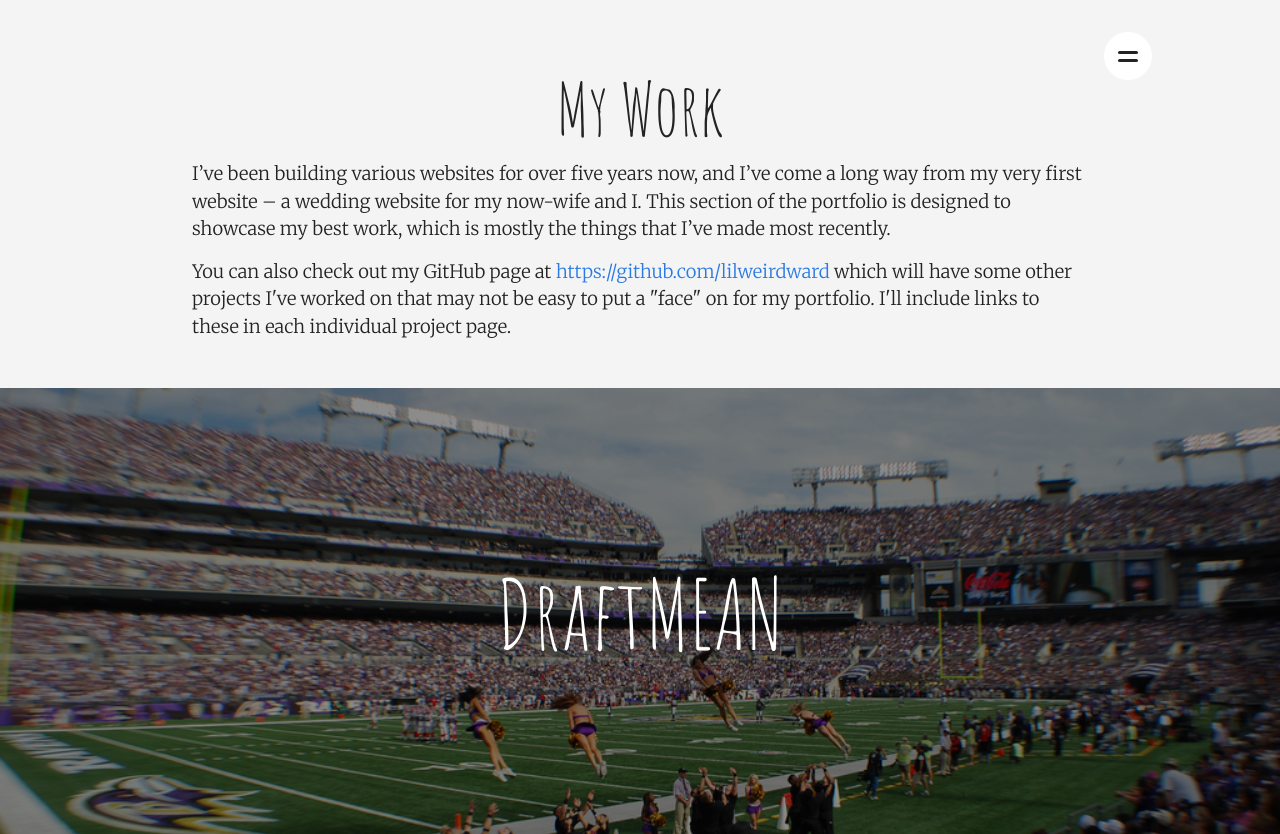
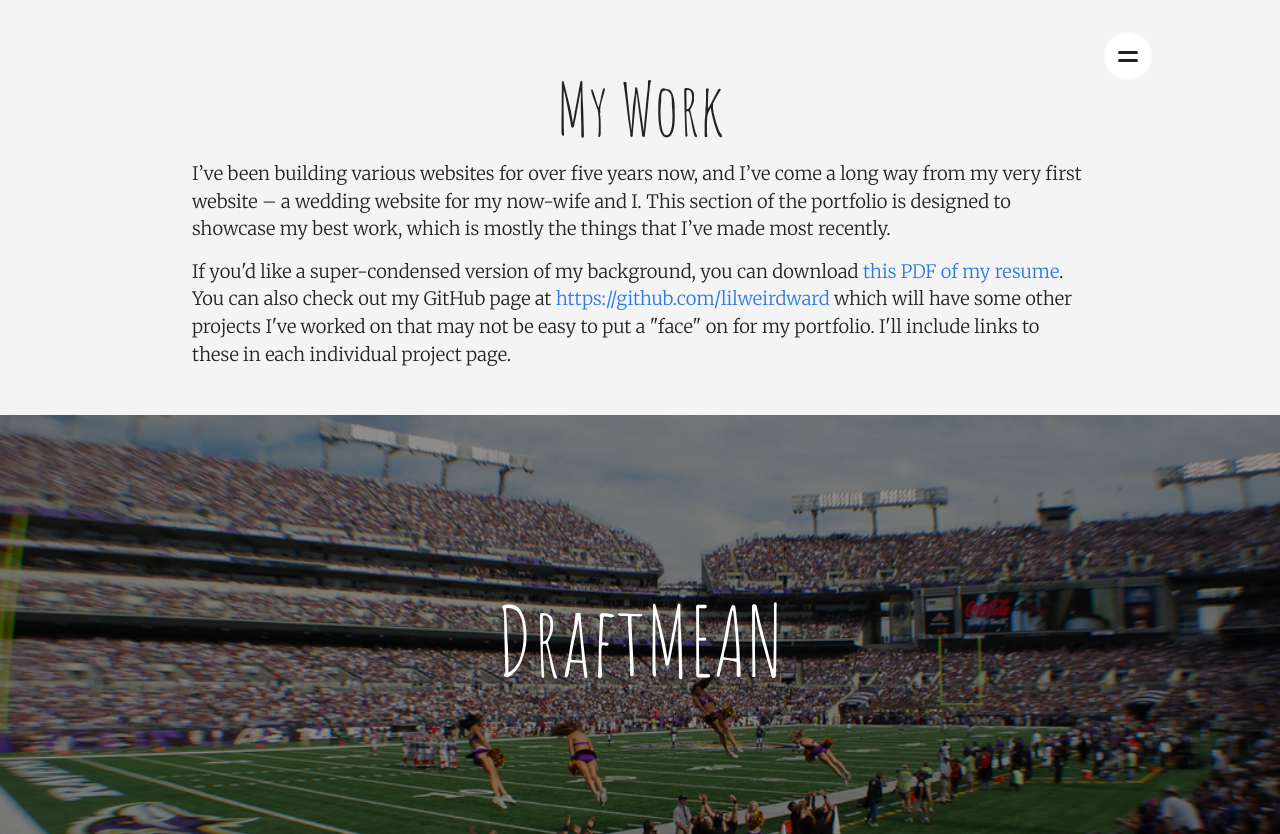
Before and after one commit to lilweirdward/lilweirdward.github.io, a Jekyll site: the page built from index.html, in a window 1280 px wide and 900 px high, scrolled down 442 px, cut to the strip 0-834 px from the top of the window. Built offline with Jekyll 4.4.1, drawn with Linux system fonts in a browser that asks for light colours; nearby versions of some CDN libraries.

Commit message:
Added my resume

```diff
--- a/index.html
+++ b/index.html
@@ -23,7 +23,7 @@ layout: default
       I’ve been building various websites for over five years now, and I’ve come a long way from my very first website – a wedding website for my now-wife and I. This section of the portfolio is designed to showcase my best work, which is mostly the things that I’ve made most recently.
     </p>
     <p>
-      You can also check out my GitHub page at <a href="https://github.com/lilweirdward">https://github.com/lilweirdward</a> which will have some other projects I've worked on that may not be easy to put a "face" on for my portfolio. I'll include links to these in each individual project page.
+      If you'd like a super-condensed version of my background, you can download <a href="/images/docs/ZacharyWoodward_Resume.pdf">this PDF of my resume</a>. You can also check out my GitHub page at <a href="https://github.com/lilweirdward">https://github.com/lilweirdward</a> which will have some other projects I've worked on that may not be easy to put a "face" on for my portfolio. I'll include links to these in each individual project page.
     </p>
 
   </div>
```
Also changed, not shown: 1 other file.
